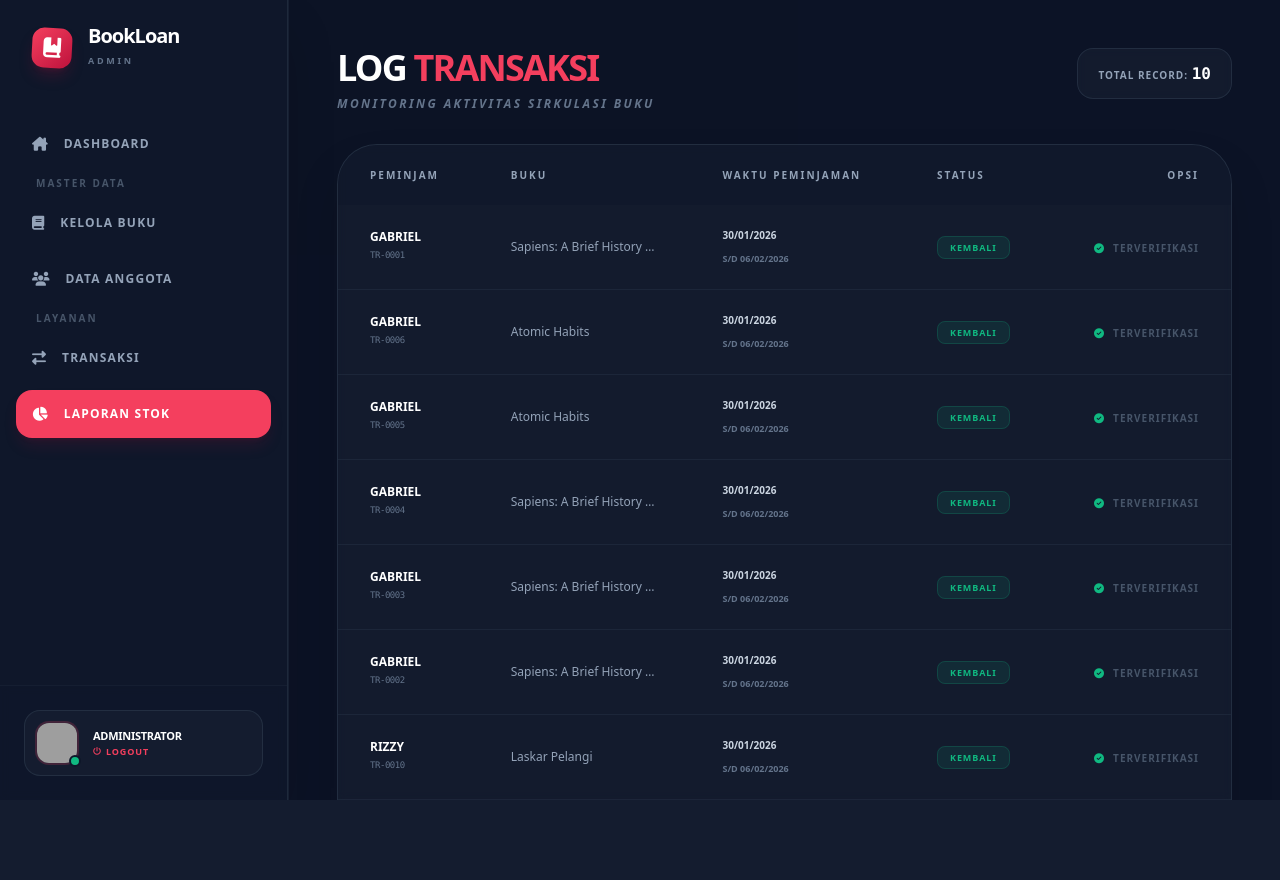
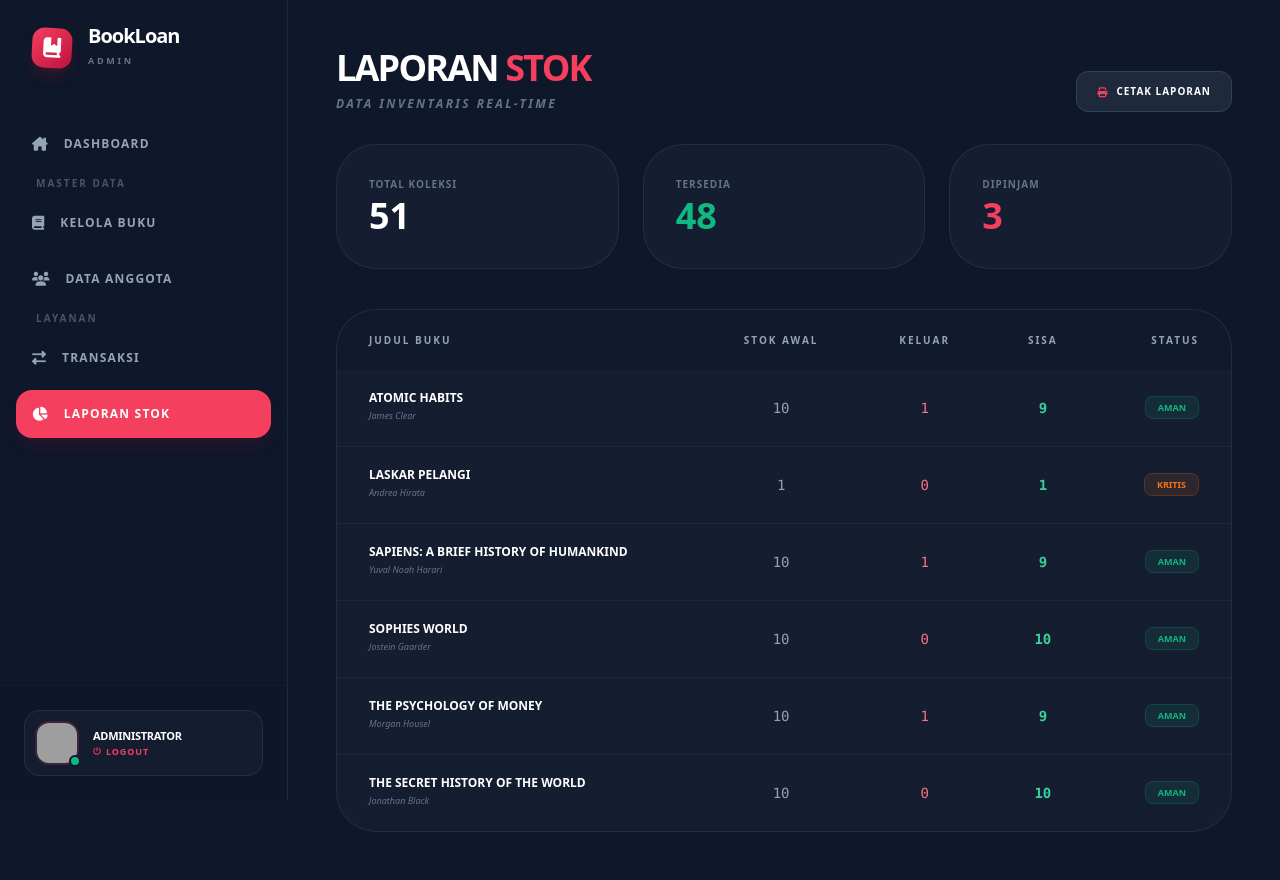
Before and after one commit to ellodikia/perpustakaan, a PHP site: page /admin/stok.php in a window 1280 px wide. Before the commit the page ends 800 px from the top, so only its background shows below. Run offline with PHP 8.4, Linux system fonts and the light colour scheme; a user stored in the database is signed in; data comes from the database, SQL or seed files in the repository; some libraries are stand-ins or nearby versions; grey boxes are pictures that could not be loaded.

Commit message:
update v1.1

```diff
--- a/admin/stok.php
+++ b/admin/stok.php
@@ -7,119 +7,106 @@ if (!isset($_SESSION['level']) || $_SESSION['level'] != 'admin') {
     exit;
 }
 
-if (isset($_GET['aksi']) && $_GET['aksi'] == 'kembali') {
-    $id_tr = $_GET['id'];
-    $id_bk = $_GET['buku'];
-    $tgl_kembali = date('Y-m-d');
+$query = "SELECT *, (stok - stok_tersedia) AS buku_dipinjam FROM buku ORDER BY judul_buku ASC";
+$laporan = mysqli_query($koneksi, $query);
 
-    mysqli_query($koneksi, "UPDATE transaksi SET tanggal_kembali = '$tgl_kembali', status = 'dikembalikan'
-                            WHERE id_transaksi = '$id_tr'");
-
-    mysqli_query($koneksi, "UPDATE buku SET stok_tersedia = stok_tersedia + 1 WHERE id_buku = '$id_bk'");
-
-    header("Location: transaksi.php?status=sukses");
-    exit;
-}
-
-$query = "SELECT t.*, a.nama_siswa, b.judul_buku
-          FROM transaksi t
-          JOIN anggota a ON t.id_anggota = a.id_anggota
-          JOIN buku b ON t.id_buku = b.id_buku
-          ORDER BY t.status DESC, t.tanggal_pinjam DESC";
-$tampil = mysqli_query($koneksi, $query);
+$total_stok = mysqli_query($koneksi, "SELECT SUM(stok) as total FROM buku");
+$total_sedia = mysqli_query($koneksi, "SELECT SUM(stok_tersedia) as sedia FROM buku");
+$data_total = mysqli_fetch_assoc($total_stok);
+$data_sedia = mysqli_fetch_assoc($total_sedia);
 ?>
 
 <!doctype html>
 <html lang="id">
 <head>
     <meta charset="UTF-8" />
-    <meta name="viewport" content="width=device-width, initial-scale=1.0, maximum-scale=1.0, user-scalable=no" />
-    <title>Log Transaksi | BookLoan</title>
-    <link rel="icon" href="../img/logo.jpeg" type="../image/png/jpeg" />
+    <meta name="viewport" content="width=device-width, initial-scale=1.0" />
+    <title>Laporan Stok | G-LIB</title>
     <script src="https://cdn.tailwindcss.com"></script>
     <link rel="stylesheet" href="https://cdnjs.cloudflare.com/ajax/libs/font-awesome/6.4.2/css/all.min.css">
     <script defer src="https://cdn.jsdelivr.net/npm/alpinejs@3.x.x/dist/cdn.min.js"></script>
     <style>
-        body { background-color: #0f172a; -webkit-tap-highlight-color: transparent; }
-        [x-cloak] { display: none !important; }
-
-
-        .custom-scroll::-webkit-scrollbar { width: 5px; }
-        .custom-scroll::-webkit-scrollbar-track { background: transparent; }
-        .custom-scroll::-webkit-scrollbar-thumb { background: #1e293b; border-radius: 10px; }
-        .custom-scroll::-webkit-scrollbar-thumb:hover { background: #334155; }
+        body { background-color: #0f172a; }
+        @media print {
+            .no-print { display: none !important; }
+            body { background-color: white !important; color: black !important; }
+            .print-card { border: 1px solid #ccc !important; background: transparent !important; color: black !important; }
+            .main-content { padding: 0 !important; margin: 0 !important; }
+        }
     </style>
 </head>
-<body class="font-sans text-slate-300 overflow-hidden"> <div class="flex h-screen overflow-hidden relative"> <div class="no-print h-full shrink-0 border-r border-slate-800/50 shadow-2xl z-50">
+<body class="font-sans text-slate-300 overflow-x-hidden" x-data="{ selectedBuku: null }">
+
+    <div class="flex min-h-screen relative">
+        <div class="no-print">
             <?php include "../include/sidebar_admin.php" ?>
         </div>
 
-        <main class="flex-1 min-w-0 h-full overflow-y-auto custom-scroll main-content bg-slate-950/20">
+        <main class="flex-1 w-full min-h-screen flex flex-col main-content">
 
-            <div class="lg:hidden bg-slate-900/80 backdrop-blur-md border-b border-slate-800 px-4 py-3 flex justify-between items-center sticky top-0 z-40">
-                <span class="text-white font-black uppercase tracking-tighter text-sm">BookLoan <span class="text-rose-500">Log</span></span>
+            <div class="lg:hidden no-print bg-slate-900 border-b border-slate-800 px-4 py-3 flex justify-between items-center sticky top-0 z-40">
+                <span class="text-white font-black uppercase tracking-tighter text-sm">G-LIB <span class="text-rose-500">Stok</span></span>
                 <button @click="$dispatch('toggle-sidebar')" class="p-2 bg-slate-800 rounded-lg text-slate-400">
                     <i class="fa-solid fa-bars-staggered text-lg"></i>
                 </button>
             </div>
 
             <div class="p-4 md:p-10 lg:p-12">
-                <div class="mb-8 flex flex-col md:flex-row md:items-end justify-between gap-4">
+                <div class="mb-8 flex flex-row justify-between items-end gap-4">
                     <div>
-                        <h1 class="text-2xl md:text-4xl font-black text-white uppercase tracking-tighter leading-none">
-                            Log <span class="text-rose-500">Transaksi</span>
+                        <h1 class="text-xl md:text-4xl font-black text-white uppercase tracking-tighter leading-none">
+                            Laporan <span class="text-rose-500">Stok</span>
                         </h1>
-                        <p class="text-slate-500 text-[9px] md:text-xs font-bold uppercase tracking-[0.2em] mt-2 italic">Monitoring Aktivitas Sirkulasi Buku</p>
+                        <p class="text-slate-500 text-[8px] md:text-xs font-bold uppercase tracking-[0.2em] mt-2 italic">Data Inventaris Real-Time</p>
                     </div>
-                    <div class="bg-slate-800/40 border border-slate-700/50 px-5 py-3 rounded-2xl backdrop-blur-sm self-start">
-                        <span class="text-[10px] font-black uppercase tracking-widest text-slate-400">Total Record: </span>
-                        <span class="text-white font-mono font-bold"><?= mysqli_num_rows($tampil) ?></span>
+                    <button onclick="window.print()" class="no-print bg-slate-800 hover:bg-slate-700 text-white text-[10px] font-black px-5 py-3 rounded-xl border border-slate-700 transition-all uppercase tracking-widest flex items-center gap-2">
+                        <i class="fa-solid fa-print text-rose-500"></i> Cetak Laporan
+                    </button>
+                </div>
+
+                <div class="grid grid-cols-3 gap-3 md:gap-6 mb-10">
+                    <div class="bg-slate-800/40 border border-slate-700/50 p-4 md:p-8 rounded-[1.5rem] md:rounded-[2.5rem] print-card">
+                        <p class="text-[7px] md:text-[10px] font-black text-slate-500 uppercase tracking-widest">Total Koleksi</p>
+                        <h2 class="text-lg md:text-4xl font-black text-white mt-1"><?= $data_total['total'] ?? 0 ?></h2>
+                    </div>
+                    <div class="bg-slate-800/40 border border-slate-700/50 p-4 md:p-8 rounded-[1.5rem] md:rounded-[2.5rem] print-card">
+                        <p class="text-[7px] md:text-[10px] font-black text-slate-500 uppercase tracking-widest">Tersedia</p>
+                        <h2 class="text-lg md:text-4xl font-black text-emerald-500 mt-1"><?= $data_sedia['sedia'] ?? 0 ?></h2>
+                    </div>
+                    <div class="bg-slate-800/40 border border-slate-700/50 p-4 md:p-8 rounded-[1.5rem] md:rounded-[2.5rem] print-card">
+                        <p class="text-[7px] md:text-[10px] font-black text-slate-500 uppercase tracking-widest">Dipinjam</p>
+                        <h2 class="text-lg md:text-4xl font-black text-rose-500 mt-1"><?= ($data_total['total'] - $data_sedia['sedia']) ?></h2>
                     </div>
                 </div>
 
-                <div class="hidden lg:block bg-slate-800/40 rounded-[2.5rem] border border-slate-700/50 overflow-hidden shadow-2xl backdrop-blur-sm">
+                <div class="hidden lg:block bg-slate-800/40 rounded-[2.5rem] border border-slate-700/50 overflow-hidden backdrop-blur-sm">
                     <table class="w-full text-left text-sm">
                         <thead class="bg-slate-900/50 text-slate-400 uppercase text-[10px] font-black tracking-[0.2em]">
                             <tr>
-                                <th class="px-8 py-5">Peminjam</th>
-                                <th class="px-8 py-5">Buku</th>
-                                <th class="px-8 py-5">Waktu Peminjaman</th>
-                                <th class="px-8 py-5">Status</th>
-                                <th class="px-8 py-5 text-right">Opsi</th>
+                                <th class="px-8 py-5">Judul Buku</th>
+                                <th class="px-8 py-5 text-center">Stok Awal</th>
+                                <th class="px-8 py-5 text-center">Keluar</th>
+                                <th class="px-8 py-5 text-center">Sisa</th>
+                                <th class="px-8 py-5 text-right">Status</th>
                             </tr>
                         </thead>
                         <tbody class="divide-y divide-slate-700/30 text-slate-400">
-                            <?php while($data = mysqli_fetch_assoc($tampil)): ?>
+                            <?php mysqli_data_seek($laporan, 0); while($row = mysqli_fetch_assoc($laporan)): ?>
                             <tr class="hover:bg-slate-700/20 transition-colors">
                                 <td class="px-8 py-5">
-                                    <div class="text-white font-bold uppercase text-xs"><?= $data['nama_siswa'] ?></div>
-                                    <div class="text-[9px] text-slate-500 font-mono tracking-tighter uppercase">TR-<?= str_pad($data['id_transaksi'], 4, '0', STR_PAD_LEFT) ?></div>
+                                    <div class="text-white font-bold uppercase text-xs"><?= $row['judul_buku'] ?></div>
+                                    <div class="text-[9px] text-slate-500 font-medium italic"><?= $row['pengarang'] ?></div>
                                 </td>
-                                <td class="px-8 py-5 text-xs font-medium max-w-[200px] truncate"><?= $data['judul_buku'] ?></td>
-                                <td class="px-8 py-5">
-                                    <div class="text-[10px] font-bold text-slate-300"><?= date('d/m/Y', strtotime($data['tanggal_pinjam'])) ?></div>
-                                    <div class="text-[9px] mt-1 <?= (strtotime(date('Y-m-d')) > strtotime($data['jatuh_tempo']) && $data['status'] == 'dipinjam') ? 'text-rose-500 font-black italic animate-pulse' : 'text-slate-500 font-bold' ?>">
-                                        S/D <?= date('d/m/Y', strtotime($data['jatuh_tempo'])) ?>
-                                    </div>
-                                </td>
-                                <td class="px-8 py-5">
-                                    <?php if($data['status'] == 'dipinjam'): ?>
-                                        <span class="bg-orange-500/10 text-orange-500 px-3 py-1 rounded-lg text-[9px] font-black border border-orange-500/20 uppercase tracking-widest italic">Dipinjam</span>
+                                <td class="px-8 py-5 text-center font-mono"><?= $row['stok'] ?></td>
+                                <td class="px-8 py-5 text-center font-mono text-rose-400"><?= $row['buku_dipinjam'] ?></td>
+                                <td class="px-8 py-5 text-center font-mono text-emerald-400 font-bold"><?= $row['stok_tersedia'] ?></td>
+                                <td class="px-8 py-5 text-right uppercase text-[9px] font-black">
+                                    <?php if($row['stok_tersedia'] <= 0): ?>
+                                        <span class="text-rose-500 bg-rose-500/10 px-3 py-1 rounded-lg border border-rose-500/20">Kosong</span>
+                                    <?php elseif($row['stok_tersedia'] <= 3): ?>
+                                        <span class="text-orange-500 bg-orange-500/10 px-3 py-1 rounded-lg border border-orange-500/20">Kritis</span>
                                     <?php else: ?>
-                                        <span class="bg-emerald-500/10 text-emerald-500 px-3 py-1 rounded-lg text-[9px] font-black border border-emerald-500/20 uppercase tracking-widest">Kembali</span>
-                                    <?php endif; ?>
-                                </td>
-                                <td class="px-8 py-5 text-right">
-                                    <?php if($data['status'] == 'dipinjam'): ?>
-                                        <a href="?aksi=kembali&id=<?= $data['id_transaksi'] ?>&buku=<?= $data['id_buku'] ?>"
-                                           onclick="return confirm('Konfirmasi pengembalian buku ini?')"
-                                           class="inline-block bg-rose-500 hover:bg-rose-600 text-white text-[9px] font-black py-2 px-5 rounded-xl transition-all shadow-lg shadow-rose-900/20 uppercase tracking-widest">
-                                           Selesaikan
-                                        </a>
-                                    <?php else: ?>
-                                        <span class="text-slate-600 text-[10px] font-black uppercase tracking-widest inline-flex items-center gap-2">
-                                            <i class="fa-solid fa-circle-check text-emerald-500"></i> Terverifikasi
-                                        </span>
+                                        <span class="text-emerald-500 bg-emerald-500/10 px-3 py-1 rounded-lg border border-emerald-500/20">Aman</span>
                                     <?php endif; ?>
                                 </td>
                             </tr>
@@ -128,49 +115,62 @@ $tampil = mysqli_query($koneksi, $query);
                     </table>
                 </div>
 
-                <div class="lg:hidden space-y-4">
-                    <?php mysqli_data_seek($tampil, 0); while($data = mysqli_fetch_assoc($tampil)): ?>
-                    <div class="bg-slate-800/60 rounded-[1.5rem] border border-slate-700/50 p-5 relative overflow-hidden group">
-                        <div class="flex justify-between items-start mb-4">
-                            <div>
-                                <div class="text-[8px] font-black text-slate-500 uppercase tracking-widest mb-1">Peminjam</div>
-                                <div class="text-sm font-black text-white uppercase leading-tight"><?= $data['nama_siswa'] ?></div>
-                            </div>
-                            <?php if($data['status'] == 'dipinjam'): ?>
-                                <span class="bg-orange-500/10 text-orange-400 px-2 py-1 rounded text-[8px] font-black border border-orange-500/20 uppercase tracking-tighter">Dalam Pinjaman</span>
-                            <?php else: ?>
-                                <span class="bg-emerald-500/10 text-emerald-400 px-2 py-1 rounded text-[8px] font-black border border-emerald-500/20 uppercase tracking-tighter">Selesai</span>
-                            <?php endif; ?>
+                <div class="lg:hidden grid grid-cols-3 gap-3">
+                    <?php mysqli_data_seek($laporan, 0); while($row = mysqli_fetch_assoc($laporan)): ?>
+                    <div @click="selectedBuku = <?= htmlspecialchars(json_encode($row)) ?>"
+                         class="bg-slate-800/60 rounded-2xl border border-slate-700/50 p-3 flex flex-col items-center justify-center text-center active:scale-95 transition-all">
+                        <div class="w-8 h-12 bg-slate-900 rounded-md overflow-hidden mb-2 shadow-lg">
+                             <img src="../assets/img/<?= $row['gambar'] ?: 'default_book.png' ?>" class="w-full h-full object-cover opacity-60">
                         </div>
-
-                        <div class="text-[8px] font-black text-slate-500 uppercase tracking-widest mb-1">Judul Buku</div>
-                        <div class="text-xs text-slate-300 mb-4 italic line-clamp-2"><?= $data['judul_buku'] ?></div>
-
-                        <div class="flex justify-between items-end border-t border-slate-700/50 pt-4">
-                            <div>
-                                <div class="text-[8px] font-black text-slate-500 uppercase tracking-widest">Jatuh Tempo</div>
-                                <div class="text-[10px] font-bold <?= (strtotime(date('Y-m-d')) > strtotime($data['jatuh_tempo']) && $data['status'] == 'dipinjam') ? 'text-rose-500 font-black' : 'text-slate-300' ?>">
-                                    <?= date('d/m/Y', strtotime($data['jatuh_tempo'])) ?>
-                                </div>
-                            </div>
-                            <?php if($data['status'] == 'dipinjam'): ?>
-                                <a href="?aksi=kembali&id=<?= $data['id_transaksi'] ?>&buku=<?= $data['id_buku'] ?>"
-                                   class="bg-rose-500 text-white text-[9px] font-black py-2.5 px-4 rounded-xl uppercase tracking-widest shadow-lg shadow-rose-900/20 active:scale-95 transition-transform">
-                                   Kembalikan
-                                </a>
-                            <?php else: ?>
-                                <div class="flex items-center gap-1.5 text-emerald-500 opacity-50">
-                                    <i class="fa-solid fa-check-double text-xs"></i>
-                                    <span class="text-[9px] font-black uppercase tracking-widest">Clear</span>
-                                </div>
-                            <?php endif; ?>
+                        <div class="text-[8px] font-black text-white uppercase truncate w-full"><?= $row['judul_buku'] ?></div>
+                        <div class="text-[10px] font-mono <?= $row['stok_tersedia'] <= 3 ? 'text-rose-500' : 'text-emerald-500' ?> mt-1">
+                            <?= $row['stok_tersedia'] ?>
                         </div>
                     </div>
                     <?php endwhile; ?>
                 </div>
+            </div>
 
+            <div x-show="selectedBuku"
+                 x-transition:enter="transition ease-out duration-300"
+                 x-transition:enter-start="opacity-0 scale-90"
+                 x-transition:enter-end="opacity-100 scale-100"
+                 class="fixed inset-0 z-[100] flex items-center justify-center p-6 bg-slate-950/80 backdrop-blur-md no-print"
+                 x-cloak>
+
+                <div class="bg-slate-900 border border-slate-700 w-full max-w-xs rounded-[2.5rem] overflow-hidden shadow-2xl relative" @click.away="selectedBuku = null">
+                    <button @click="selectedBuku = null" class="absolute top-4 right-4 text-slate-500 hover:text-white">
+                        <i class="fa-solid fa-circle-xmark text-2xl"></i>
+                    </button>
+
+                    <div class="p-8 text-center" x-if="selectedBuku">
+                        <template x-if="selectedBuku">
+                            <div>
+                                <h3 class="text-lg font-black text-white uppercase tracking-tighter mb-1" x-text="selectedBuku.judul_buku"></h3>
+                                <p class="text-[9px] text-slate-500 font-bold uppercase tracking-widest mb-6" x-text="selectedBuku.pengarang"></p>
+
+                                <div class="space-y-3">
+                                    <div class="flex justify-between items-center bg-slate-800/50 p-4 rounded-2xl border border-slate-700/50">
+                                        <span class="text-[9px] font-black text-slate-500 uppercase">Stok Awal</span>
+                                        <span class="text-white font-mono" x-text="selectedBuku.stok"></span>
+                                    </div>
+                                    <div class="flex justify-between items-center bg-slate-800/50 p-4 rounded-2xl border border-slate-700/50">
+                                        <span class="text-[9px] font-black text-slate-500 uppercase">Keluar</span>
+                                        <span class="text-rose-500 font-mono" x-text="selectedBuku.buku_dipinjam"></span>
+                                    </div>
+                                    <div class="flex justify-between items-center bg-emerald-500/10 p-4 rounded-2xl border border-emerald-500/20">
+                                        <span class="text-[9px] font-black text-emerald-500 uppercase tracking-widest">Tersedia</span>
+                                        <span class="text-emerald-500 font-black text-xl font-mono" x-text="selectedBuku.stok_tersedia"></span>
+                                    </div>
+                                </div>
+
+                                <button @click="selectedBuku = null" class="w-full mt-6 bg-slate-800 text-white py-3 rounded-xl font-black uppercase text-[10px] tracking-widest">Tutup</button>
+                            </div>
+                        </template>
+                    </div>
+                </div>
             </div>
-            <?php include "../include/footer_admin.php" ?>
+
         </main>
     </div>
 
```
